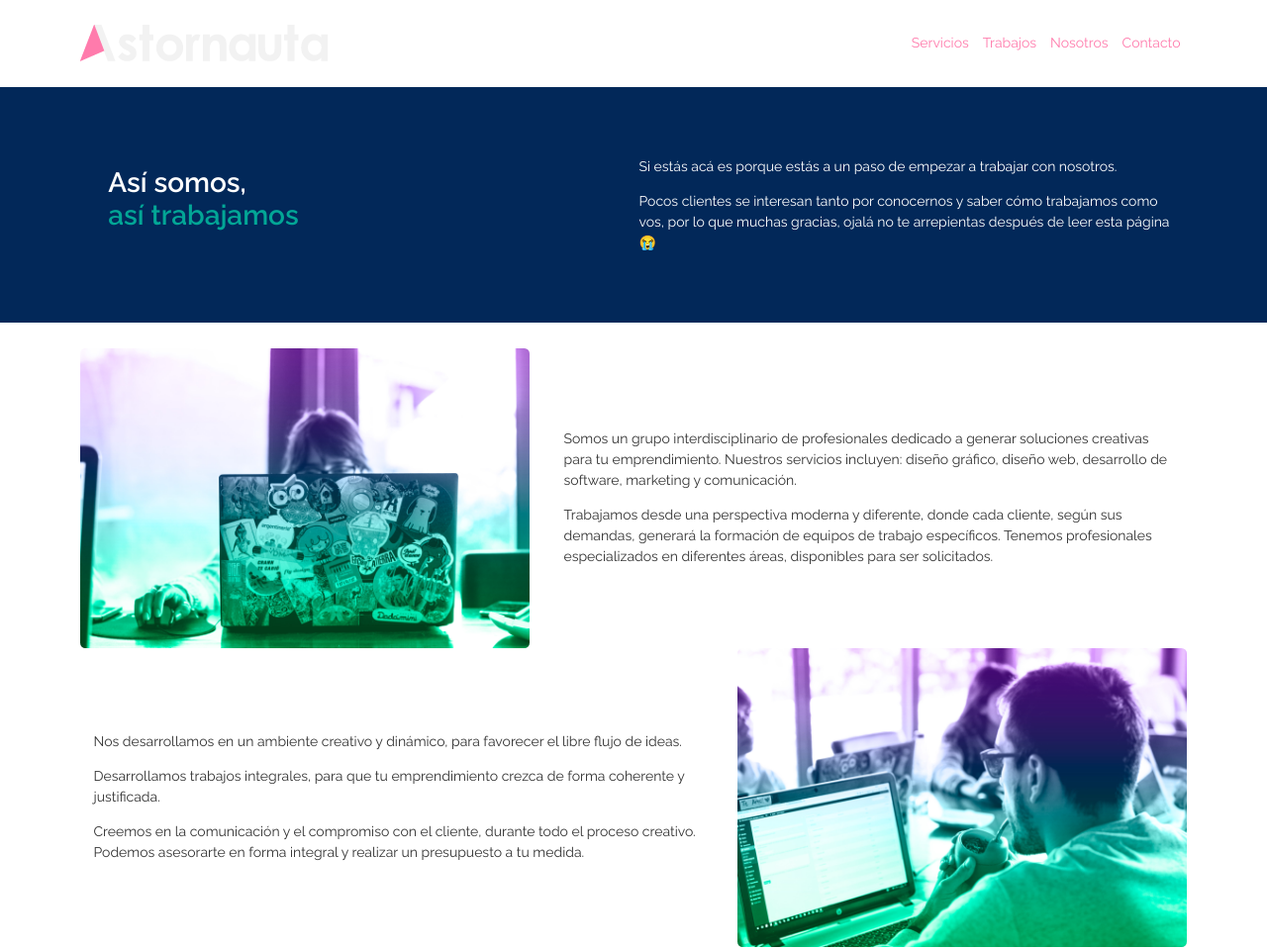
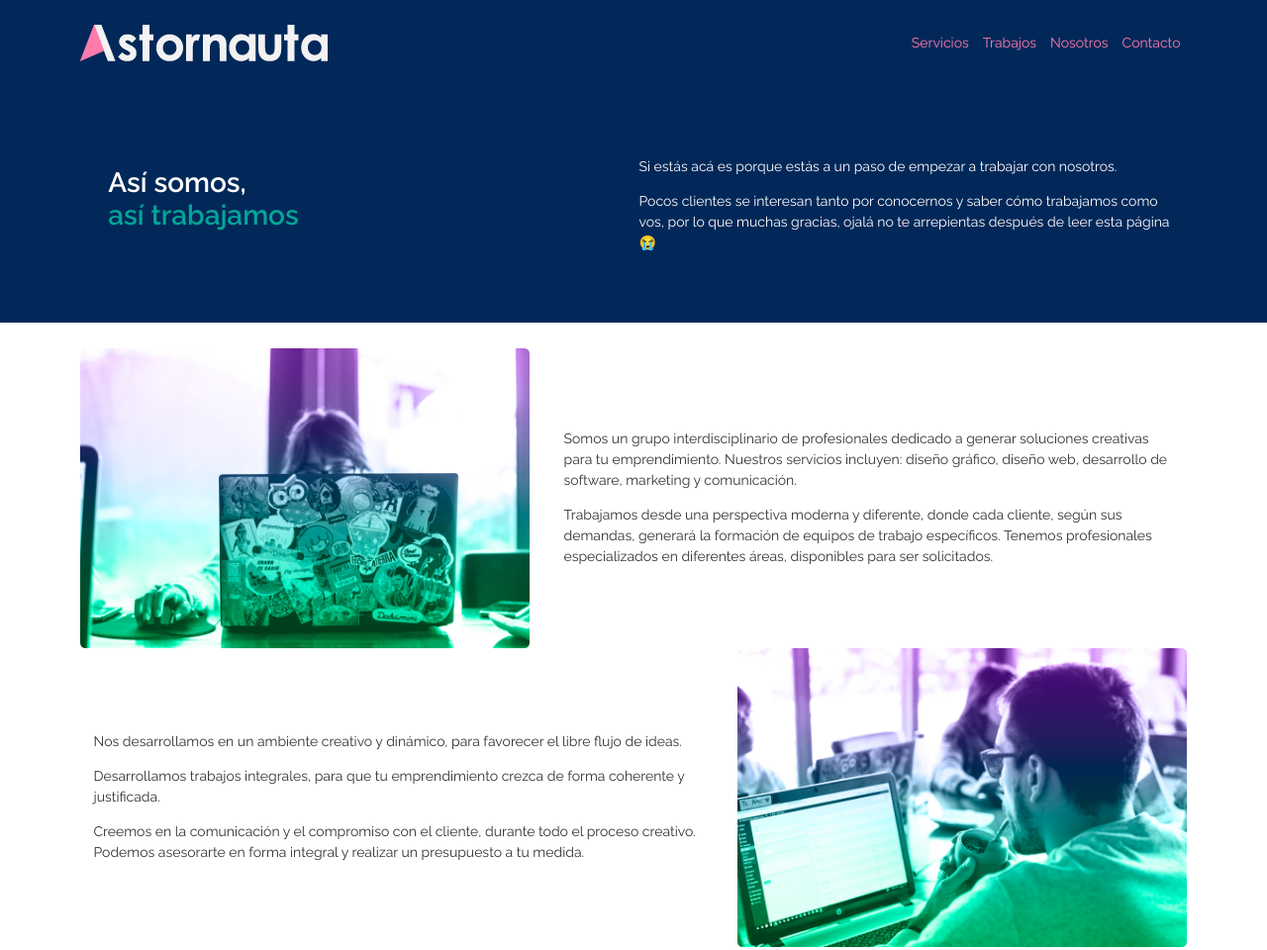
Before and after one commit to gilgerok/desweb-coder, a website: page pages/nosotros.html in a window 1280 px wide. Shown: the top 960 px of the page at 99% size. Drawn offline with nearby package versions, Linux system fonts and the light colour scheme.

Commit message:
Arreglos menores en navbar

```diff
--- a/package.json
+++ b/package.json
@@ -1,7 +1,7 @@
 {
-  "name": "sitio-web-astornauta---gerardo-gil",
-  "version": "1.0.0",
-  "description": "Sitio web para curso de desarrollo web de Coderhouse.",
+  "name": "sitio-web-astornauta",
+  "version": "1.3.9",
+  "description": "Sitio web desarrollado con HTML, CSS, SASS, Bootstrap para Agencia Astornauta.",
   "main": "index.js",
   "scripts": {
     "test": "echo \"Error: no test specified\" && exit 1",
--- a/pages/nosotros.html
+++ b/pages/nosotros.html
@@ -38,7 +38,7 @@
 </head>
 
 <body>
-    <nav class="navbar navbar-expand-xl navbar-dark navbarAstor sticky-top">
+    <nav class="navbar navbar-expand-xl navbar-dark bg-astor sticky-top">
         <div class="container-md">
             <a class="navbar-brand navbar__logo" href="../index.html">
                 <img src="../assets/images/logoAstorMenu.png" alt="Logo Astornauta">
```
Also changed, not shown: pages/servicios/servicioDiseno.html (+1 -1 lines), pages/servicios/servicioRedes.html (+1 -1 lines), pages/servicios/servicioWeb.html (+1 -1 lines), pages/trabajos.html (+1 -1 lines).
